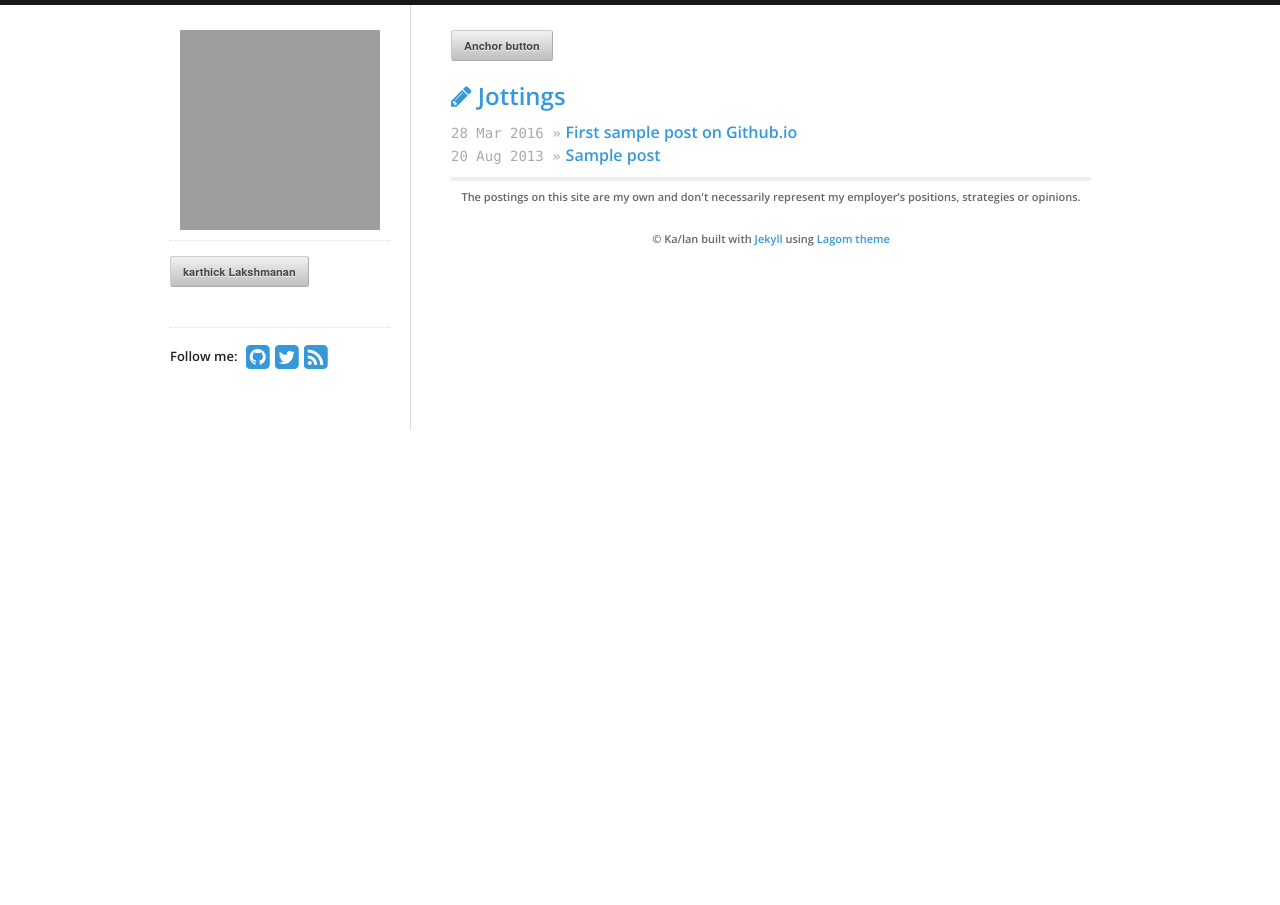
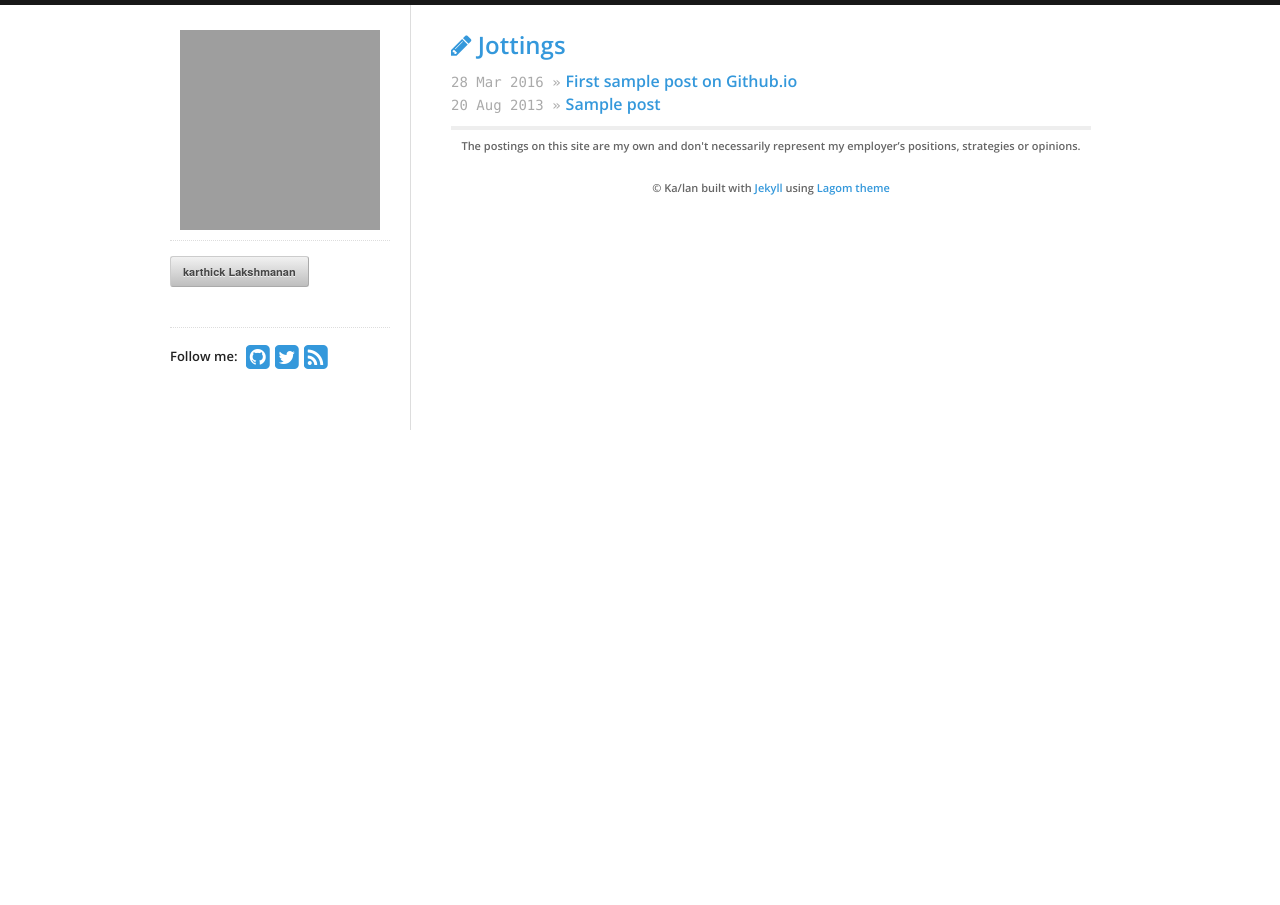
Before and after one commit to itskarthicklakshmanan/karthicklaksman.github.io, a Jekyll site: the page built from index.html, in a window 1280 px wide. Built offline with Jekyll 4.4.1, drawn with Linux system fonts in a browser that asks for light colours; nearby versions of some CDN libraries; grey boxes are pictures that could not be loaded.

Commit message:
Update default.html

```diff
--- a/_layouts/default.html
+++ b/_layouts/default.html
@@ -25,7 +25,7 @@
     </div>
 
     <div class="eleven columns content">
-      <a class="button" href="#">Anchor button</a>
+
       {{ content }}
 
       <div class="footer">
```
